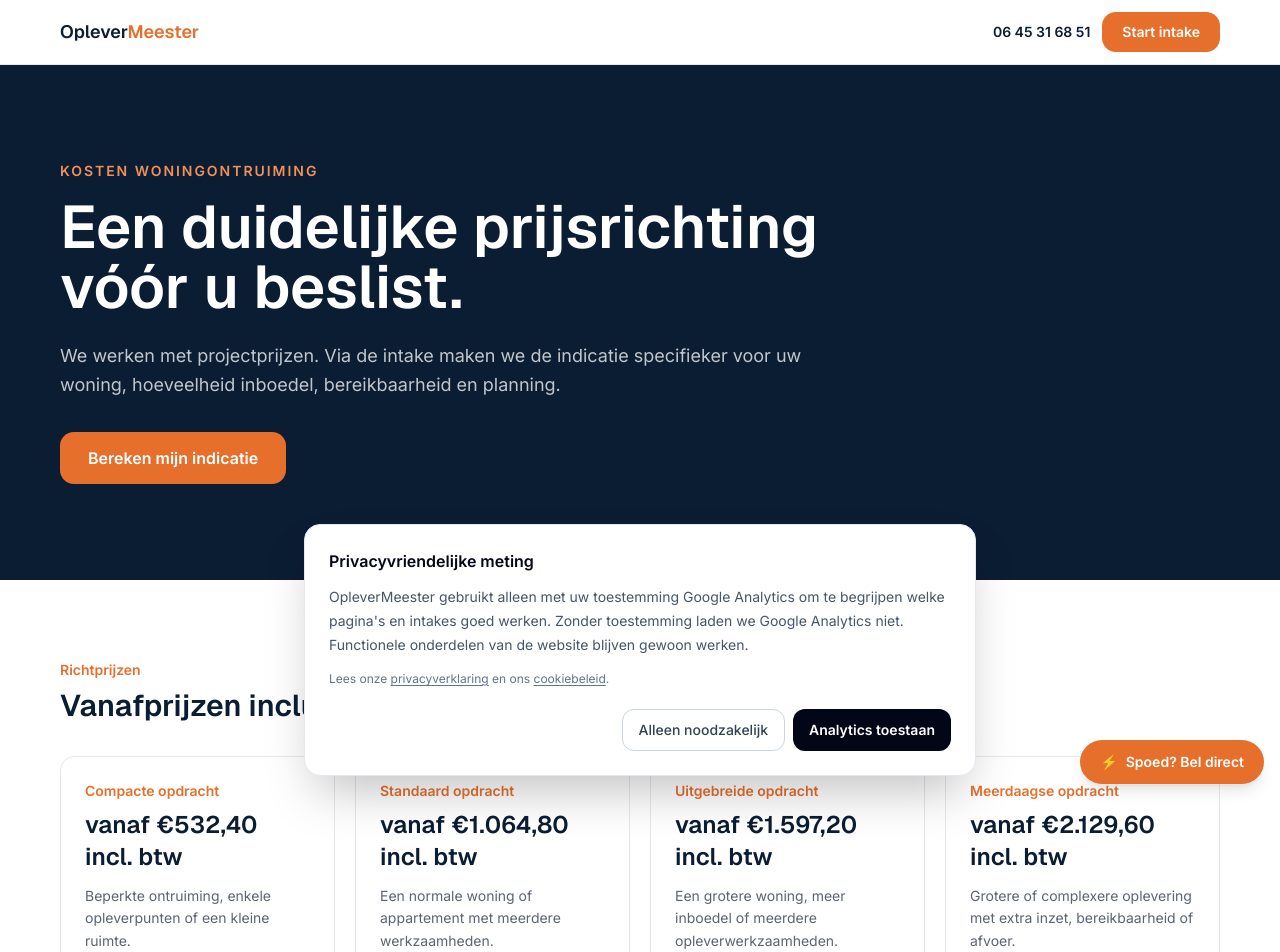
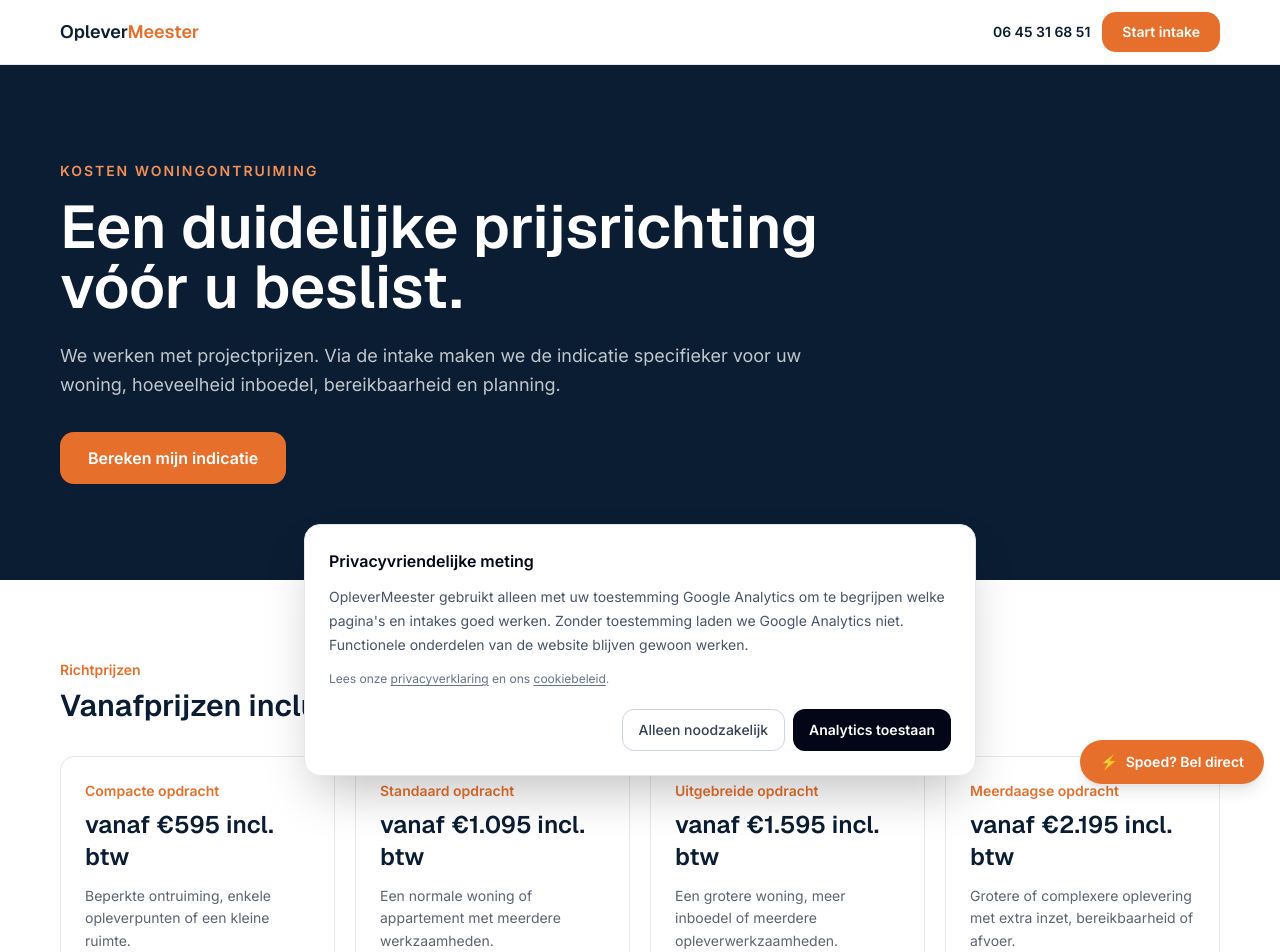
Before and after one commit to sandvlietbv/OpleverMeester, a Next.js app: page /kosten-woningontruiming in a window 1280 px wide. Shown: the top 952 px of the page. Built offline with nearby package versions, Linux system fonts and the light colour scheme.

Commit message:
Use clear rounded project price anchors

```diff
--- a/app/kosten-woningontruiming/page.tsx
+++ b/app/kosten-woningontruiming/page.tsx
@@ -5,15 +5,15 @@ import Footer from "@/components/Footer";
 
 export const metadata: Metadata = {
   title: "Kosten woningontruiming | Vanaf €532,40 incl. btw",
-  description: "Wat kost een woningontruiming? Bekijk projectprijzen vanaf €532,40 inclusief btw en krijg via de intake een indicatie op basis van uw situatie.",
+  description: "Wat kost een woningontruiming? Bekijk projectprijzen vanaf €595 inclusief btw en krijg via de intake een indicatie op basis van uw situatie.",
   alternates: { canonical: "/kosten-woningontruiming" },
 };
 
 const tiers = [
-  ["Compacte opdracht", "vanaf €532,40 incl. btw", "Beperkte ontruiming, enkele opleverpunten of een kleine ruimte."],
-  ["Standaard opdracht", "vanaf €1.064,80 incl. btw", "Een normale woning of appartement met meerdere werkzaamheden."],
-  ["Uitgebreide opdracht", "vanaf €1.597,20 incl. btw", "Een grotere woning, meer inboedel of meerdere opleverwerkzaamheden."],
-  ["Meerdaagse opdracht", "vanaf €2.129,60 incl. btw", "Grotere of complexere oplevering met extra inzet, bereikbaarheid of afvoer."],
+  ["Compacte opdracht", "vanaf €595 incl. btw", "Beperkte ontruiming, enkele opleverpunten of een kleine ruimte."],
+  ["Standaard opdracht", "vanaf €1.095 incl. btw", "Een normale woning of appartement met meerdere werkzaamheden."],
+  ["Uitgebreide opdracht", "vanaf €1.595 incl. btw", "Een grotere woning, meer inboedel of meerdere opleverwerkzaamheden."],
+  ["Meerdaagse opdracht", "vanaf €2.195 incl. btw", "Grotere of complexere oplevering met extra inzet, bereikbaarheid of afvoer."],
 ];
 
 export default function Page() {
```
